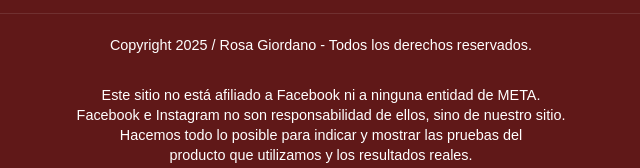
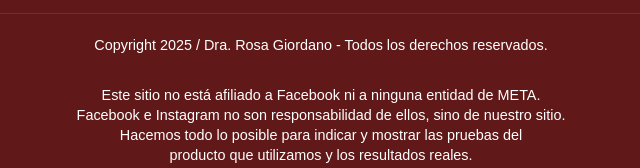
Before and after one commit to wisehealthy01/saludesencial.site, a plain HTML site: page pv.html in a window 1280 px wide. Shown: the part 614-782 px from the top of the page, 319-959 px from the left. Drawn offline with Linux system fonts and the light colour scheme.

Commit message:
Update pv.html

```diff
--- a/pv.html
+++ b/pv.html
@@ -4,7 +4,7 @@
 <head>
     <meta charset="UTF-8">
     <meta name="viewport" content="width=device-width, initial-scale=1.0, maximum-scale=1.0, user-scalable=no">
-    <title>Rosa Giordano</title>
+    <title>Dra. Rosa Giordano</title>
     <link rel="stylesheet" href="styles.css">
     <script>
   window.pixelId = "67c603c00c0df304e485eef2";
@@ -60,7 +60,7 @@
             <img src="assets/site-blindado-logo-6.png" alt="sitio blindado" class="footer-image">
         </div>
         <div class="footer-disclaimer">
-            <p>Copyright 2025 / Rosa Giordano - Todos los derechos reservados.</p>
+            <p>Copyright 2025 / Dra. Rosa Giordano - Todos los derechos reservados.</p>
             <br>
             <p>Este sitio no está afiliado a Facebook ni a ninguna entidad de META.<br>
                 Facebook e Instagram no son responsabilidad de ellos, sino de nuestro sitio.<br>
```
